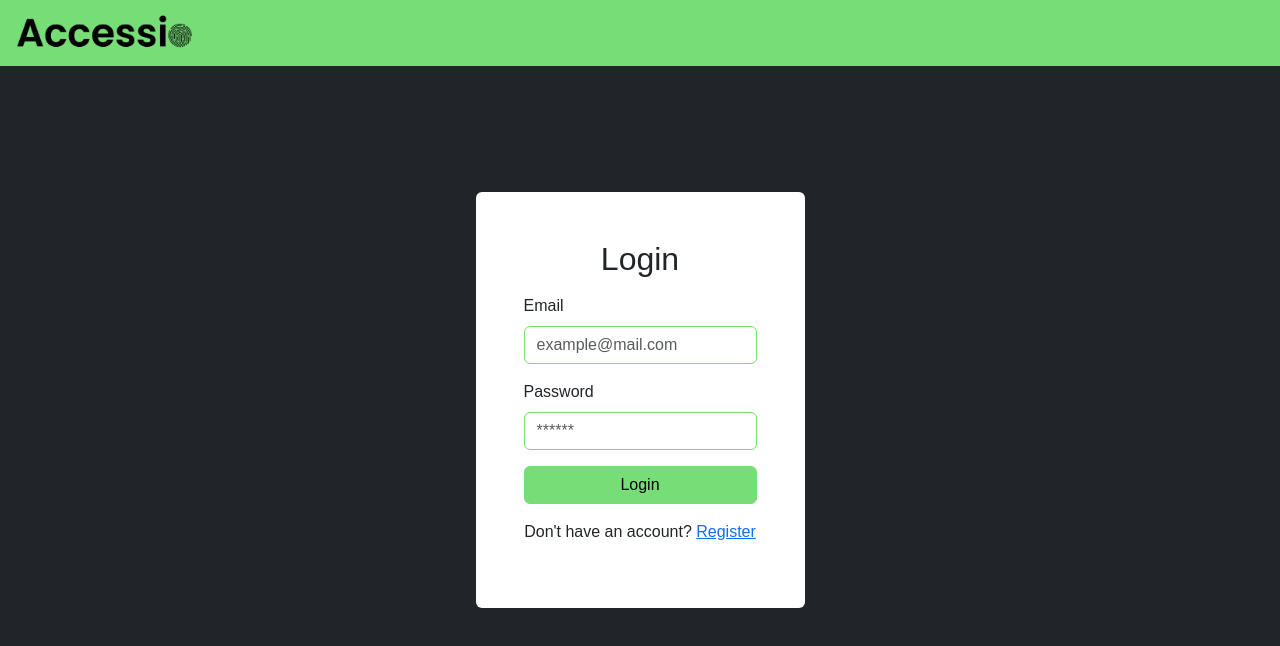
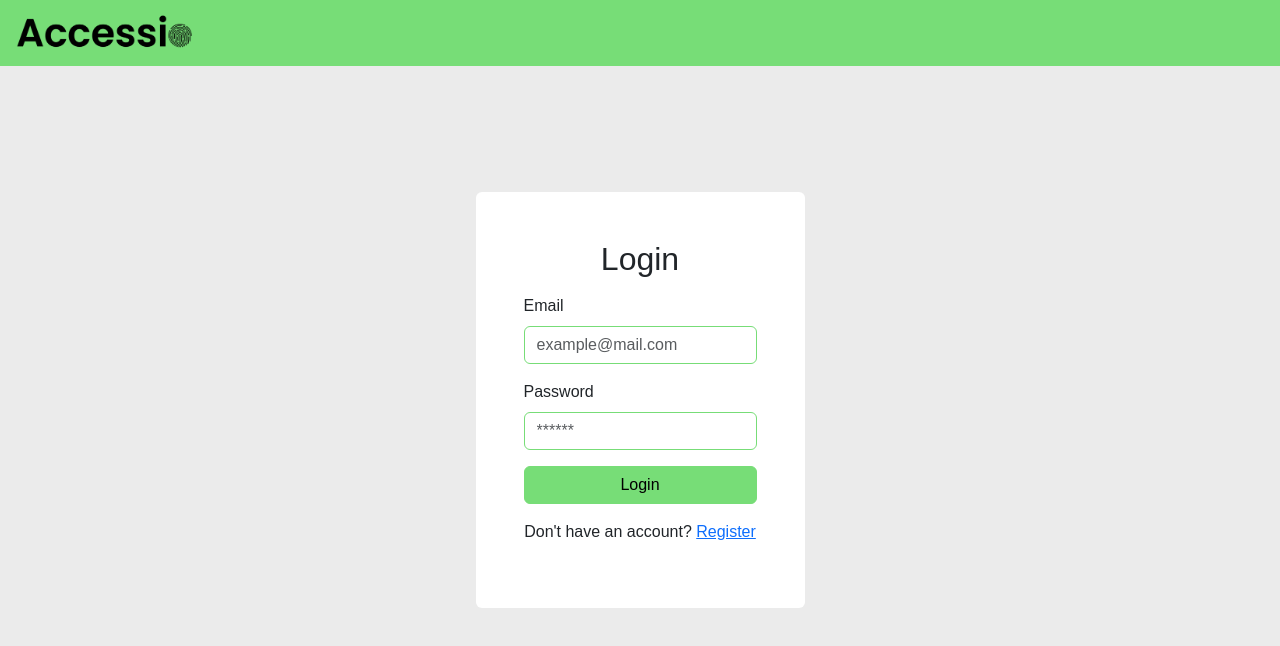
Before and after one commit to NullerGoej/factor_front, a React (Create React App) app: page /login in a window 1280 px wide. Shown: the top 646 px of the page. Built offline with nearby package versions, Linux system fonts and the light colour scheme.

Commit message:
Removed files

```diff
--- a/src/index.scss
+++ b/src/index.scss
@@ -58,3 +58,7 @@ code {
 .nav {
   z-index: 10;
 }
+
+.bg-dark {
+  background-color: #EBEBEB !important;
+}
```
Also changed, not shown: src/Components/App.scss (deleted), 1 other file (tests, documents, lock files or other folders).
